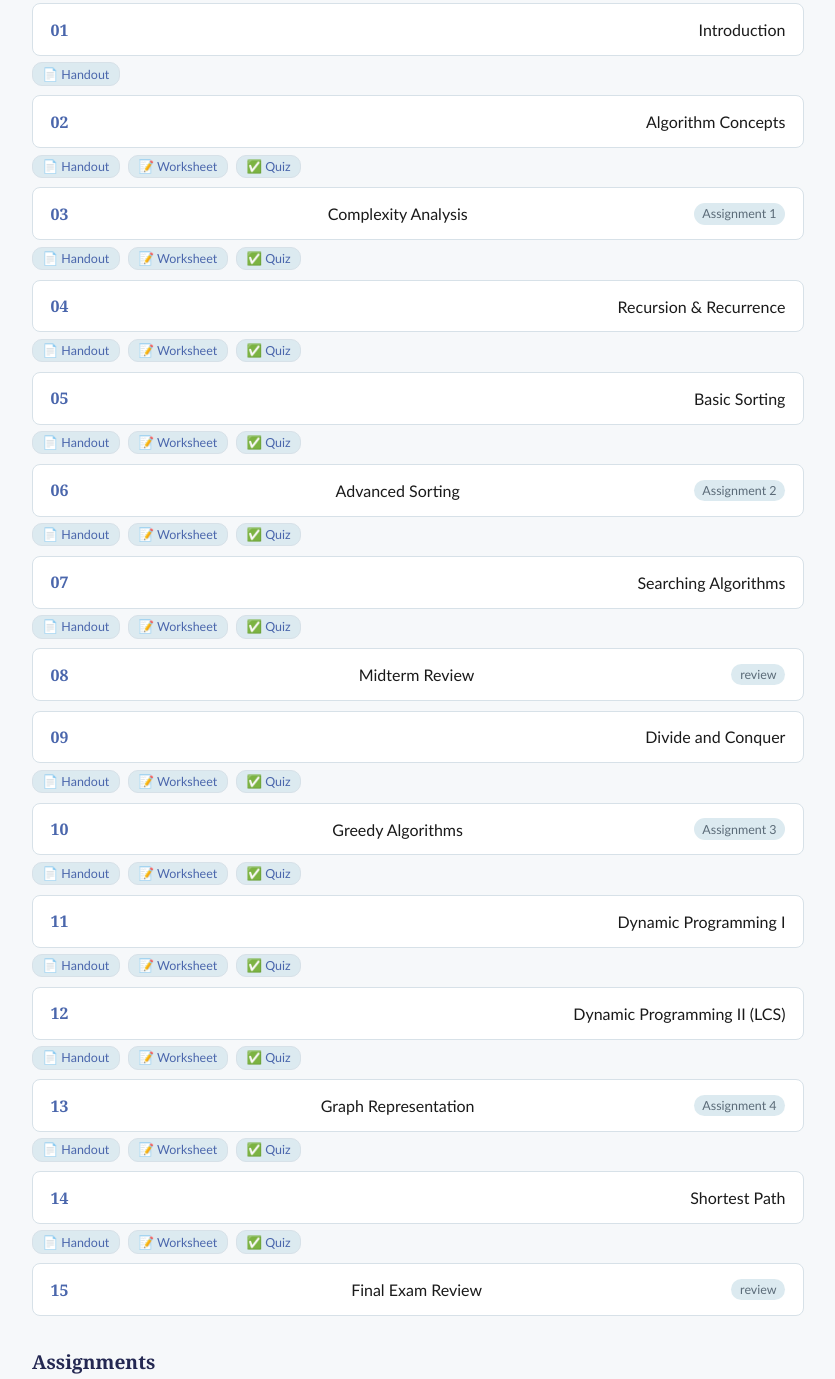
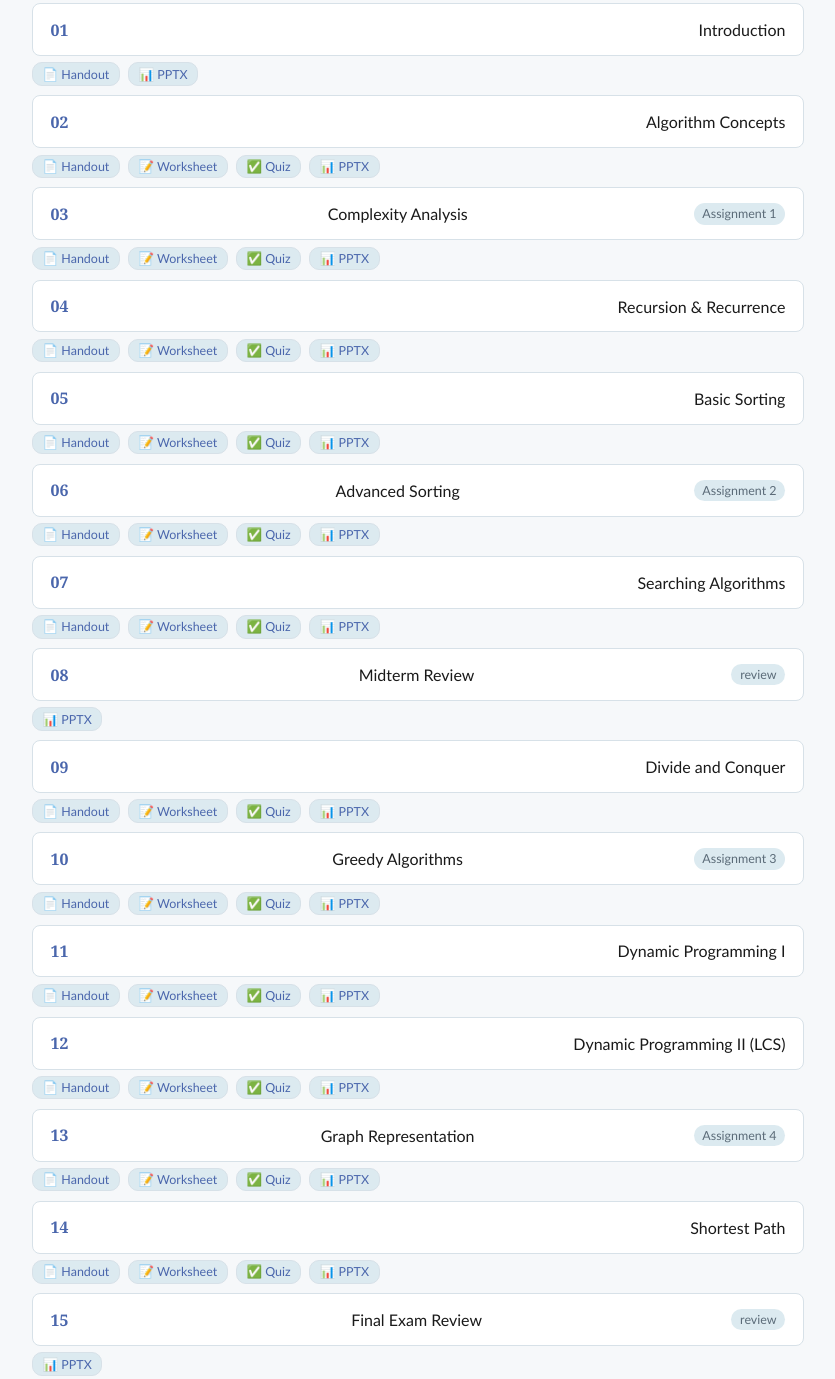
Before and after one commit to perdanarhy/computer-algorithm, a website: page index.html in a window 1280 px wide. Shown: the part 242-1621 px from the top of the page, without its empty margins (222-1057 px from the left). Drawn offline with Linux system fonts and the light colour scheme.

Commit message:
Deploy editable PPTX alongside the HTML decks
Adopts the CI-integration piece of yushintia/computer-programming1's
pptx export that we were missing: install LibreOffice in the deploy
workflow and run our existing scripts/build-pptx.js against site/,
with PPTX_EDITABLE=1 so the deployed files are re-editable (not just
image-based). The pptx step is continue-on-error - it's an add-on to
the HTML/materials site, not something that should ever block the
deploy - and reuses our per-deck timeout/retry logic rather than
their bare marp-cli invocation. index.html links each week's deck to
its PPTX with a new "PPTX" entry in the existing materials-row style.

Local `make site` / the Makefile's `pptx` target are unaffected -
this only wires PPTX into the deployed site.

```diff
--- a/index.html
+++ b/index.html
@@ -34,46 +34,50 @@
 <h2 class="section">Weekly slides</h2>
 <ul>
 <li><a href="week01-introduction.html"><span class="wk">01</span> Introduction</a>
-<div class="materials-row"><a href="materials/week01/handout.html">📄 Handout</a></div>
+<div class="materials-row"><a href="materials/week01/handout.html">📄 Handout</a><a href="week01-introduction.pptx">📊 PPTX</a></div>
 </li>
 <li><a href="week02-algorithm-concepts.html"><span class="wk">02</span> Algorithm Concepts</a>
-<div class="materials-row"><a href="materials/week02/handout.html">📄 Handout</a><a href="materials/week02/worksheet.html">📝 Worksheet</a><a href="materials/week02/quiz.html">✅ Quiz</a></div>
+<div class="materials-row"><a href="materials/week02/handout.html">📄 Handout</a><a href="materials/week02/worksheet.html">📝 Worksheet</a><a href="materials/week02/quiz.html">✅ Quiz</a><a href="week02-algorithm-concepts.pptx">📊 PPTX</a></div>
 </li>
 <li><a href="week03-complexity-analysis.html"><span class="wk">03</span> Complexity Analysis <span class="fmt">Assignment 1</span></a>
-<div class="materials-row"><a href="materials/week03/handout.html">📄 Handout</a><a href="materials/week03/worksheet.html">📝 Worksheet</a><a href="materials/week03/quiz.html">✅ Quiz</a></div>
+<div class="materials-row"><a href="materials/week03/handout.html">📄 Handout</a><a href="materials/week03/worksheet.html">📝 Worksheet</a><a href="materials/week03/quiz.html">✅ Quiz</a><a href="week03-complexity-analysis.pptx">📊 PPTX</a></div>
 </li>
 <li><a href="week04-recursion-recurrence.html"><span class="wk">04</span> Recursion &amp; Recurrence</a>
-<div class="materials-row"><a href="materials/week04/handout.html">📄 Handout</a><a href="materials/week04/worksheet.html">📝 Worksheet</a><a href="materials/week04/quiz.html">✅ Quiz</a></div>
+<div class="materials-row"><a href="materials/week04/handout.html">📄 Handout</a><a href="materials/week04/worksheet.html">📝 Worksheet</a><a href="materials/week04/quiz.html">✅ Quiz</a><a href="week04-recursion-recurrence.pptx">📊 PPTX</a></div>
 </li>
 <li><a href="week05-basic-sorting.html"><span class="wk">05</span> Basic Sorting</a>
-<div class="materials-row"><a href="materials/week05/handout.html">📄 Handout</a><a href="materials/week05/worksheet.html">📝 Worksheet</a><a href="materials/week05/quiz.html">✅ Quiz</a></div>
+<div class="materials-row"><a href="materials/week05/handout.html">📄 Handout</a><a href="materials/week05/worksheet.html">📝 Worksheet</a><a href="materials/week05/quiz.html">✅ Quiz</a><a href="week05-basic-sorting.pptx">📊 PPTX</a></div>
 </li>
 <li><a href="week06-advanced-sorting.html"><span class="wk">06</span> Advanced Sorting <span class="fmt">Assignment 2</span></a>
-<div class="materials-row"><a href="materials/week06/handout.html">📄 Handout</a><a href="materials/week06/worksheet.html">📝 Worksheet</a><a href="materials/week06/quiz.html">✅ Quiz</a></div>
+<div class="materials-row"><a href="materials/week06/handout.html">📄 Handout</a><a href="materials/week06/worksheet.html">📝 Worksheet</a><a href="materials/week06/quiz.html">✅ Quiz</a><a href="week06-advanced-sorting.pptx">📊 PPTX</a></div>
 </li>
 <li><a href="week07-searching.html"><span class="wk">07</span> Searching Algorithms</a>
-<div class="materials-row"><a href="materials/week07/handout.html">📄 Handout</a><a href="materials/week07/worksheet.html">📝 Worksheet</a><a href="materials/week07/quiz.html">✅ Quiz</a></div>
+<div class="materials-row"><a href="materials/week07/handout.html">📄 Handout</a><a href="materials/week07/worksheet.html">📝 Worksheet</a><a href="materials/week07/quiz.html">✅ Quiz</a><a href="week07-searching.pptx">📊 PPTX</a></div>
 </li>
-<li><a href="week08-midterm-review.html"><span class="wk">08</span> Midterm Review <span class="fmt">review</span></a></li>
+<li><a href="week08-midterm-review.html"><span class="wk">08</span> Midterm Review <span class="fmt">review</span></a>
+<div class="materials-row"><a href="week08-midterm-review.pptx">📊 PPTX</a></div>
+</li>
 <li><a href="week09-divide-and-conquer.html"><span class="wk">09</span> Divide and Conquer</a>
-<div class="materials-row"><a href="materials/week09/handout.html">📄 Handout</a><a href="materials/week09/worksheet.html">📝 Worksheet</a><a href="materials/week09/quiz.html">✅ Quiz</a></div>
+<div class="materials-row"><a href="materials/week09/handout.html">📄 Handout</a><a href="materials/week09/worksheet.html">📝 Worksheet</a><a href="materials/week09/quiz.html">✅ Quiz</a><a href="week09-divide-and-conquer.pptx">📊 PPTX</a></div>
 </li>
 <li><a href="week10-greedy-algorithms.html"><span class="wk">10</span> Greedy Algorithms <span class="fmt">Assignment 3</span></a>
-<div class="materials-row"><a href="materials/week10/handout.html">📄 Handout</a><a href="materials/week10/worksheet.html">📝 Worksheet</a><a href="materials/week10/quiz.html">✅ Quiz</a></div>
+<div class="materials-row"><a href="materials/week10/handout.html">📄 Handout</a><a href="materials/week10/worksheet.html">📝 Worksheet</a><a href="materials/week10/quiz.html">✅ Quiz</a><a href="week10-greedy-algorithms.pptx">📊 PPTX</a></div>
 </li>
 <li><a href="week11-dynamic-programming-1.html"><span class="wk">11</span> Dynamic Programming I</a>
-<div class="materials-row"><a href="materials/week11/handout.html">📄 Handout</a><a href="materials/week11/worksheet.html">📝 Worksheet</a><a href="materials/week11/quiz.html">✅ Quiz</a></div>
+<div class="materials-row"><a href="materials/week11/handout.html">📄 Handout</a><a href="materials/week11/worksheet.html">📝 Worksheet</a><a href="materials/week11/quiz.html">✅ Quiz</a><a href="week11-dynamic-programming-1.pptx">📊 PPTX</a></div>
 </li>
 <li><a href="week12-dynamic-programming-2.html"><span class="wk">12</span> Dynamic Programming II (LCS)</a>
-<div class="materials-row"><a href="materials/week12/handout.html">📄 Handout</a><a href="materials/week12/worksheet.html">📝 Worksheet</a><a href="materials/week12/quiz.html">✅ Quiz</a></div>
+<div class="materials-row"><a href="materials/week12/handout.html">📄 Handout</a><a href="materials/week12/worksheet.html">📝 Worksheet</a><a href="materials/week12/quiz.html">✅ Quiz</a><a href="week12-dynamic-programming-2.pptx">📊 PPTX</a></div>
 </li>
 <li><a href="week13-graph-representation.html"><span class="wk">13</span> Graph Representation <span class="fmt">Assignment 4</span></a>
-<div class="materials-row"><a href="materials/week13/handout.html">📄 Handout</a><a href="materials/week13/worksheet.html">📝 Worksheet</a><a href="materials/week13/quiz.html">✅ Quiz</a></div>
+<div class="materials-row"><a href="materials/week13/handout.html">📄 Handout</a><a href="materials/week13/worksheet.html">📝 Worksheet</a><a href="materials/week13/quiz.html">✅ Quiz</a><a href="week13-graph-representation.pptx">📊 PPTX</a></div>
 </li>
 <li><a href="week14-shortest-path.html"><span class="wk">14</span> Shortest Path</a>
-<div class="materials-row"><a href="materials/week14/handout.html">📄 Handout</a><a href="materials/week14/worksheet.html">📝 Worksheet</a><a href="materials/week14/quiz.html">✅ Quiz</a></div>
+<div class="materials-row"><a href="materials/week14/handout.html">📄 Handout</a><a href="materials/week14/worksheet.html">📝 Worksheet</a><a href="materials/week14/quiz.html">✅ Quiz</a><a href="week14-shortest-path.pptx">📊 PPTX</a></div>
 </li>
-<li><a href="week15-final-review.html"><span class="wk">15</span> Final Exam Review <span class="fmt">review</span></a></li>
+<li><a href="week15-final-review.html"><span class="wk">15</span> Final Exam Review <span class="fmt">review</span></a>
+<div class="materials-row"><a href="week15-final-review.pptx">📊 PPTX</a></div>
+</li>
 </ul>
 
 <h2 class="section">Assignments</h2>
```
Also changed, not shown: .github/workflows/pages.yml.
